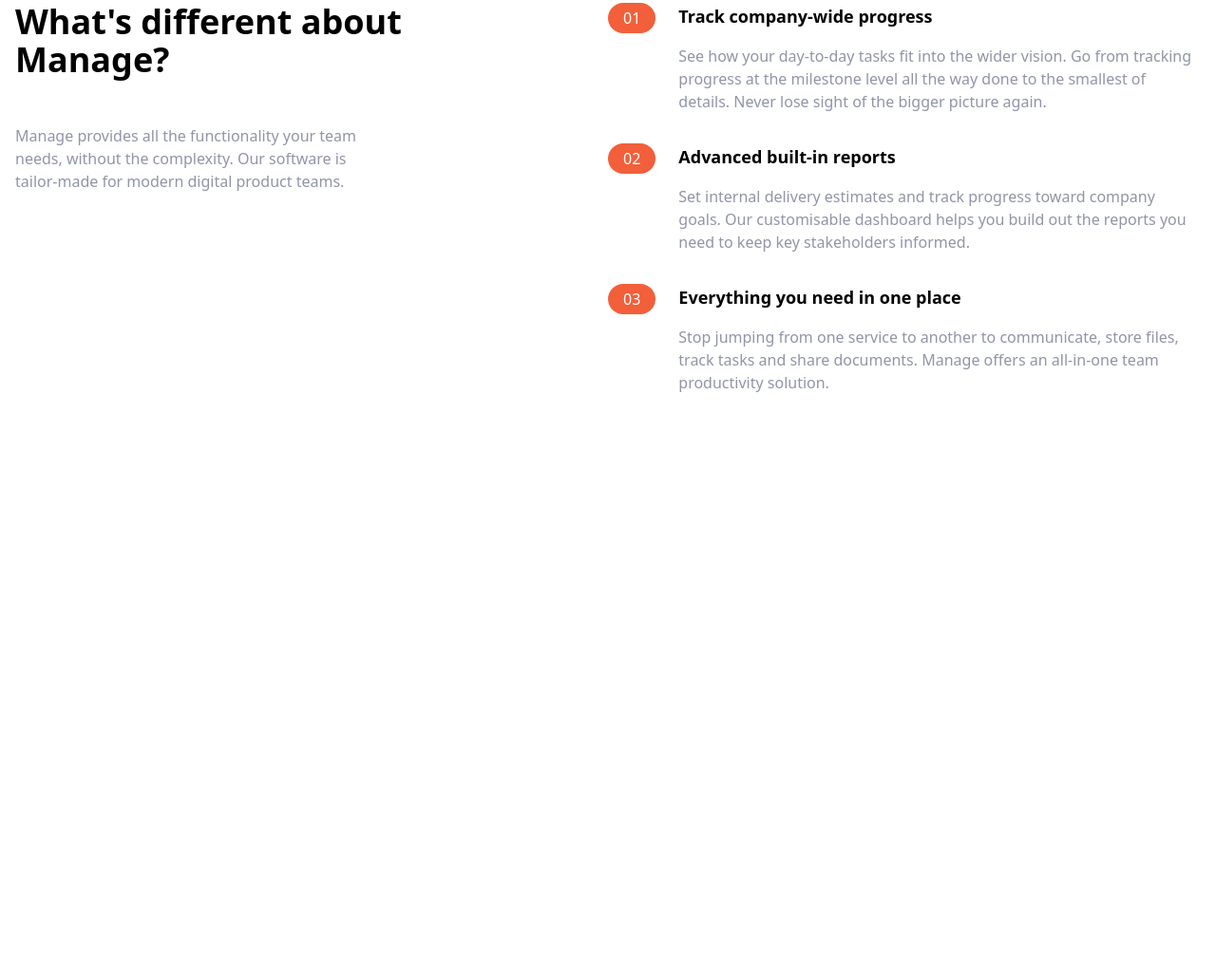
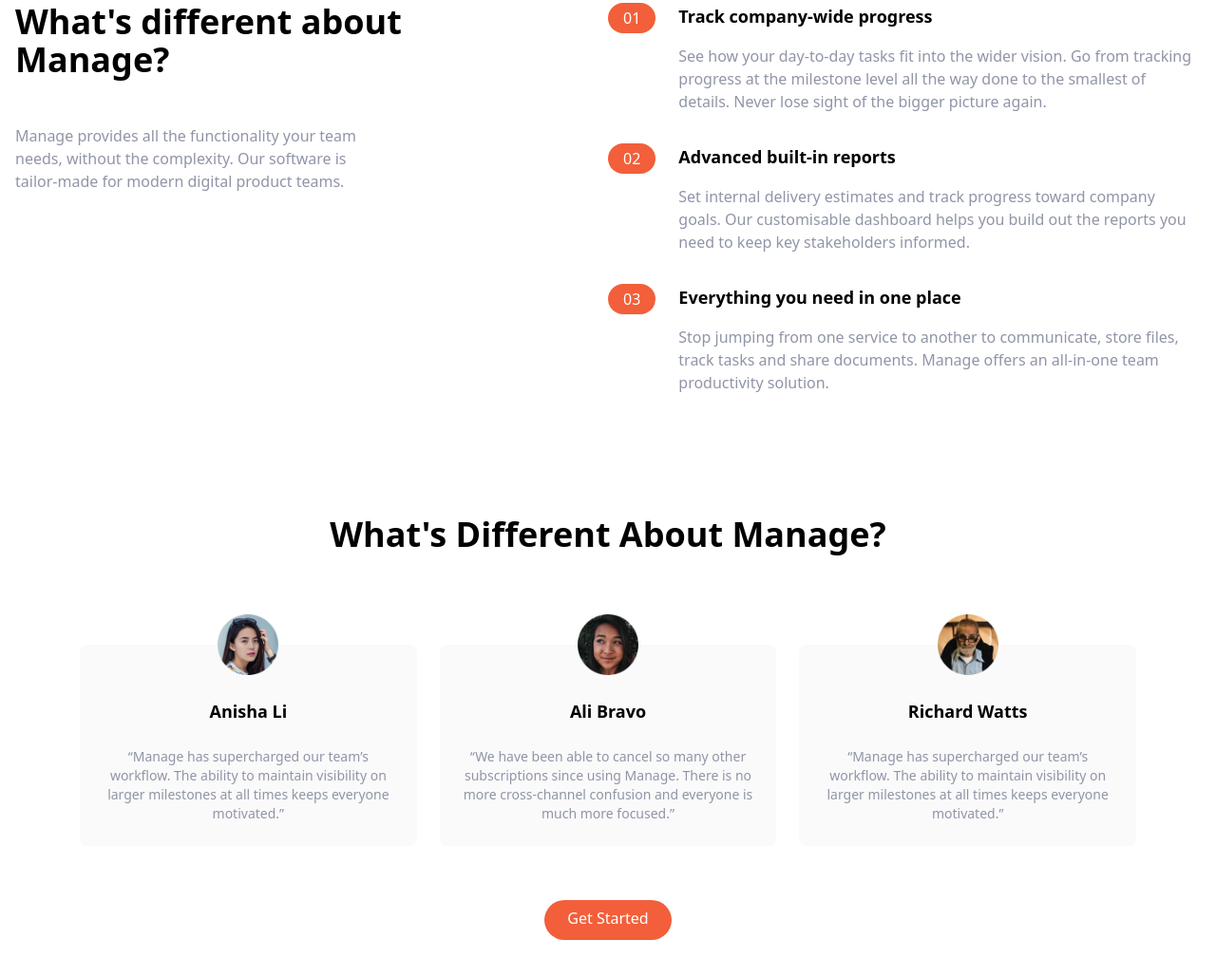
Before and after one commit to dziugaspeciulevicius/tailwind-crashcourse, a website: page index.html in a window 1280 px wide. Shown: the part 694-1723 px from the top of the page at 95% size. Before the commit the page ends 1109 px from the top, so only its background shows below. Drawn offline with Linux system fonts and the light colour scheme.

Commit message:
add testimonials section

```diff
--- a/index.html
+++ b/index.html
@@ -31,6 +31,7 @@
         </a>
       </div>
     </nav>
+
     <!-- Main Section -->
     <section id="hero">
       <!-- Flex Container -->
@@ -178,5 +179,65 @@
         </div>
       </div>
     </section>
+
+    <!-- Testimonials -->
+    <section id="testimonials">
+      <!-- Container to heading and testm blocks -->
+      <div class="mx-auto mt-32 max-w-6xl px-5 text-center">
+        <!-- Heading -->
+        <h2 class="text-center text-4xl font-bold">
+          What's Different About Manage?
+        </h2>
+        <!-- Testimonials Container -->
+        <div class="mt-24 flex flex-col md:flex-row md:space-x-6">
+          <!-- Testimonial 1 -->
+          <div
+            class="flex flex-col items-center space-y-6 rounded-lg bg-veryLightGray p-6 md:w-1/3"
+          >
+            <img src="img/avatar-anisha.png" class="-mt-14 w-16" alt="" />
+            <h5 class="text-lg font-bold">Anisha Li</h5>
+            <p class="text-sm text-darkGrayishBlue">
+              “Manage has supercharged our team’s workflow. The ability to
+              maintain visibility on larger milestones at all times keeps
+              everyone motivated.”
+            </p>
+          </div>
+
+          <!-- Testimonial 2 -->
+          <div
+            class="hidden flex-col items-center space-y-6 rounded-lg bg-veryLightGray p-6 md:flex md:w-1/3"
+          >
+            <img src="img/avatar-ali.png" class="-mt-14 w-16" alt="" />
+            <h5 class="text-lg font-bold">Ali Bravo</h5>
+            <p class="text-sm text-darkGrayishBlue">
+              “We have been able to cancel so many other subscriptions since
+              using Manage. There is no more cross-channel confusion and
+              everyone is much more focused.”
+            </p>
+          </div>
+
+          <!-- Testimonial 3 -->
+          <div
+            class="hidden flex-col items-center space-y-6 rounded-lg bg-veryLightGray p-6 md:flex md:w-1/3"
+          >
+            <img src="img/avatar-richard.png" class="-mt-14 w-16" alt="" />
+            <h5 class="text-lg font-bold">Richard Watts</h5>
+            <p class="text-sm text-darkGrayishBlue">
+              “Manage has supercharged our team’s workflow. The ability to
+              maintain visibility on larger milestones at all times keeps
+              everyone motivated.”
+            </p>
+          </div>
+        </div>
+        <!-- Button -->
+        <div class="my-16">
+          <a
+            href="#"
+            class="baseline rounded-full bg-brightRed p-3 px-6 pt-2 text-white hover:bg-brightRedLight"
+            >Get Started</a
+          >
+        </div>
+      </div>
+    </section>
   </body>
 </html>
```
Also changed, not shown: css/main.css.
